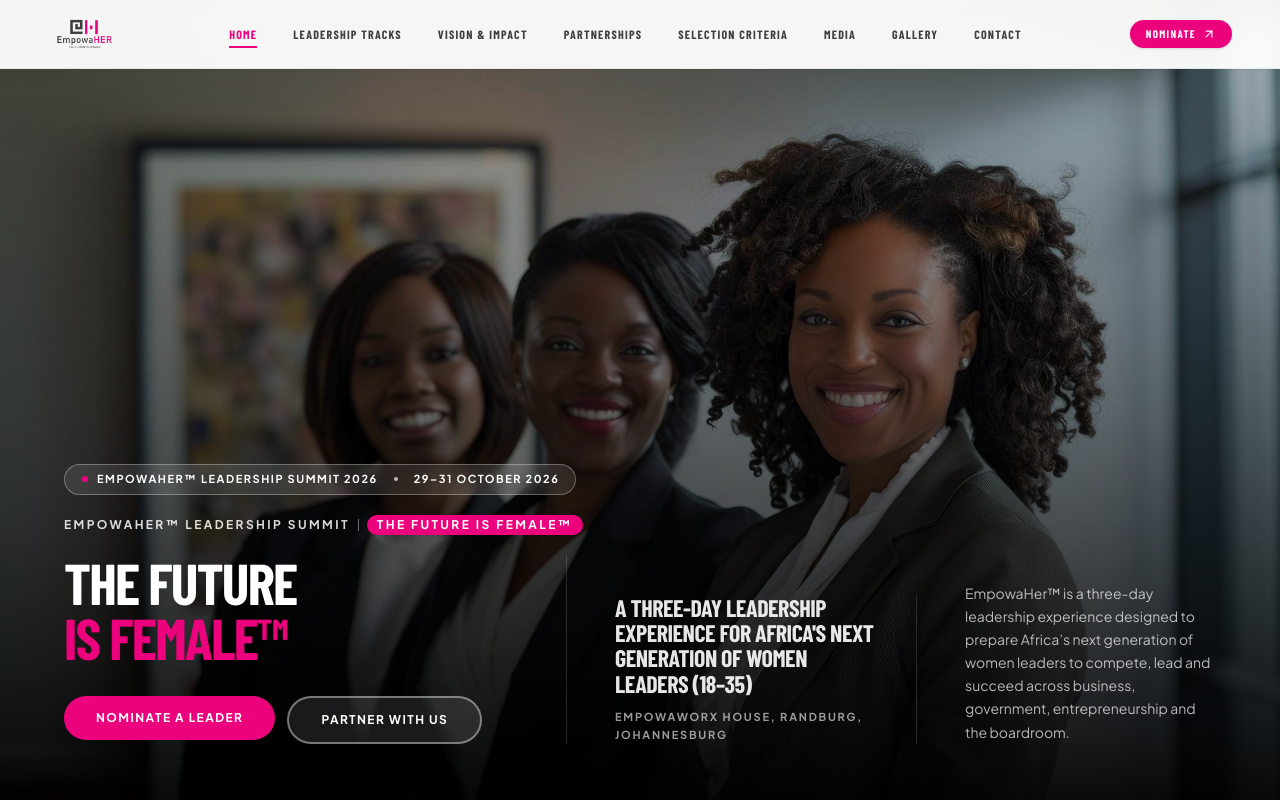
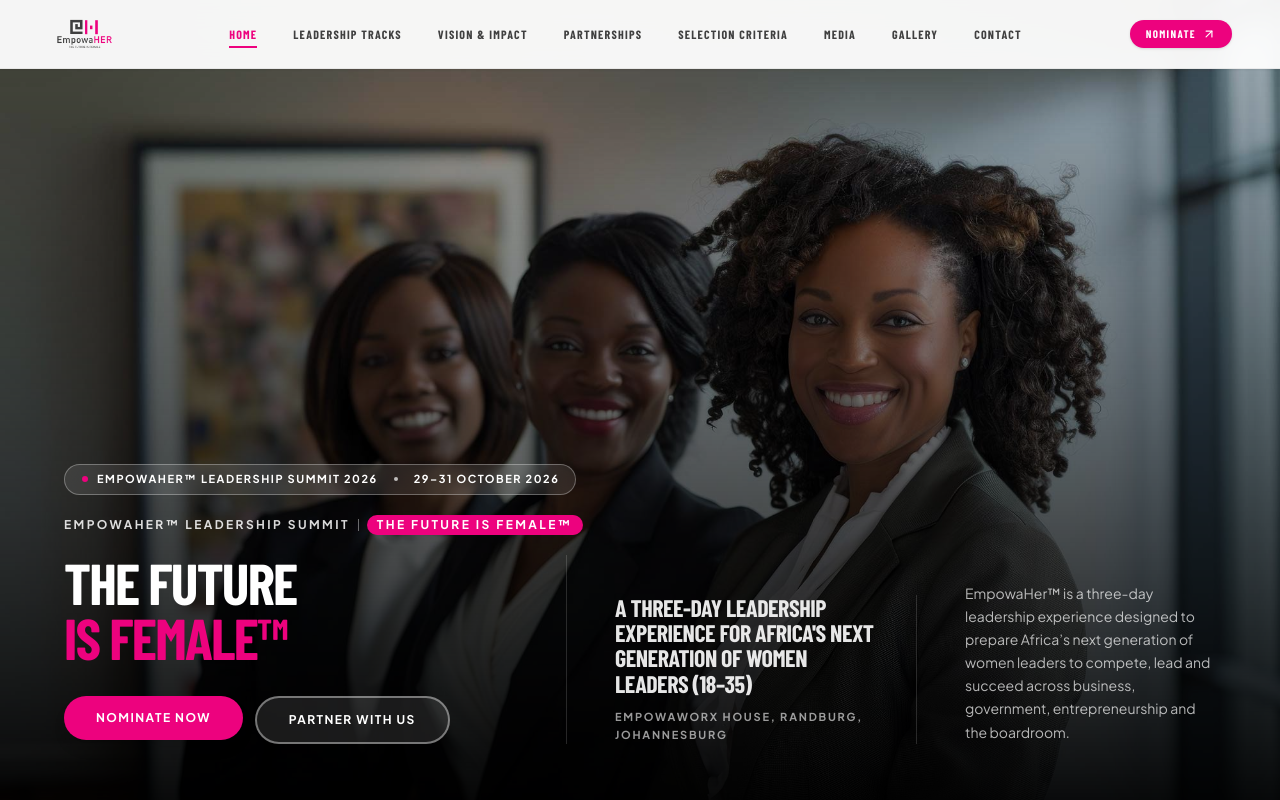
Before and after one commit to brandfocal/empowaher, a Next.js app: page / in a window 1280 px wide. Shown: the top 800 px of the page. Built offline with nearby package versions, Linux system fonts and the light colour scheme; a web font is replaced by a local one.

Commit message:
feat: change hero primary button to Nominate Now

```diff
--- a/src/components/EmpowaHerSummitHome.tsx
+++ b/src/components/EmpowaHerSummitHome.tsx
@@ -208,7 +208,7 @@ export function EmpowaHerSummitHome() {
                     href="/nominate"
                     className="flex w-full items-center justify-center rounded-full bg-[#ed027e] px-8 py-3.5 text-xs font-bold uppercase tracking-[0.12em] text-white shadow-lg transition-all hover:bg-[#ed027e]/90 hover:scale-[1.02] sm:w-auto"
                   >
-                    <span>Nominate a Leader</span>
+                    <span>Nominate Now</span>
                   </Link>
                   <Link
                     href="/partnerships"
```
